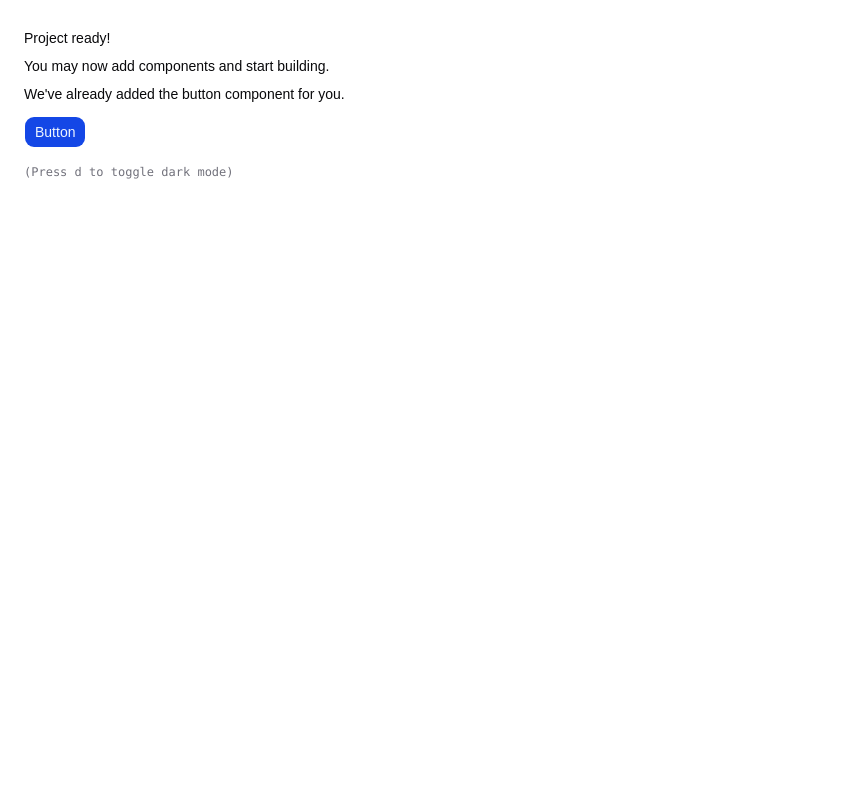
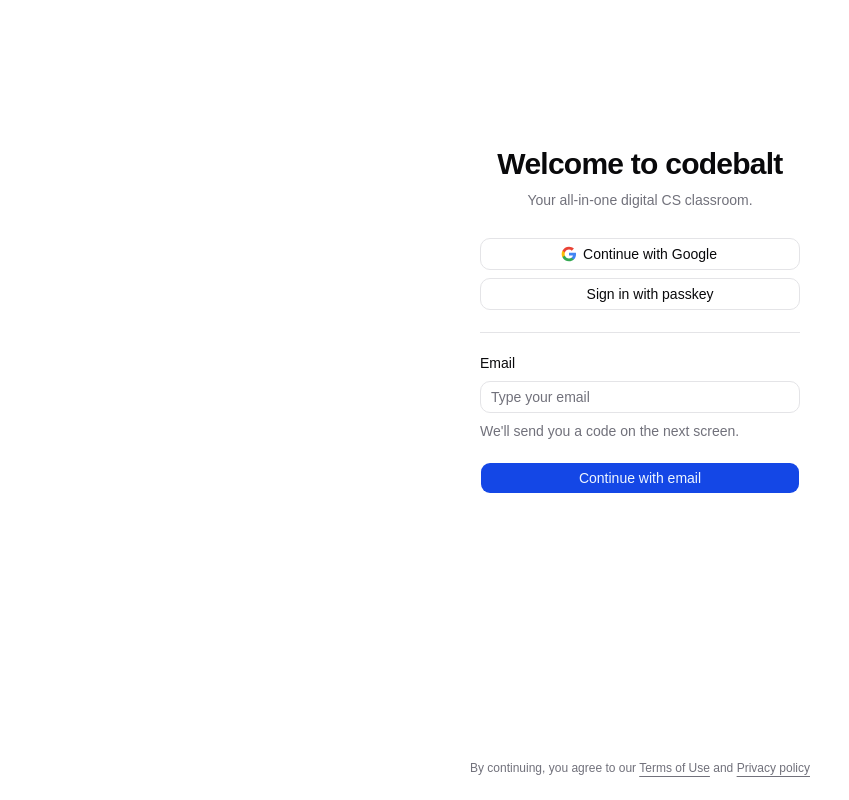
Before and after one commit to babaoboa/cb-w, a React (Vite) app: page / in a window 1280 px wide. Shown: the whole page, without its empty margins (0-849 px from the left). Built offline with nearby package versions, Linux system fonts and the light colour scheme; some icons are missing.

Commit message:
feat: connect the login flow to mock auth helpers

```diff
--- a/src/App.tsx
+++ b/src/App.tsx
@@ -1,19 +1,83 @@
-import { Button } from "@/components/ui/button"
+import { useState, useTransition } from "react"
+
+import { ErrorState } from "@/components/error-state"
+import { HomeScreen } from "@/components/home-screen"
+import { LoginForm } from "@/components/login-form"
+import { VerifyEmailForm } from "@/components/verify-email-form"
+import { FieldDescription } from "@/components/ui/field"
+import { InvalidCodeError, sendLoginCode, verifyLoginCode } from "@/lib/auth"
 
 export function App() {
+  const [step, setStep] = useState<"email" | "verify" | "error" | "home">(
+    "email"
+  )
+  const [email, setEmail] = useState("")
+  const [codeError, setCodeError] = useState<string>()
+  const [pending, startTransition] = useTransition()
+
+  function sendCode(address: string) {
+    startTransition(async () => {
+      try {
+        await sendLoginCode(address)
+        setCodeError(undefined)
+        setStep("verify")
+      } catch {
+        setStep("error")
+      }
+    })
+  }
+
+  function verifyCode(code: string) {
+    startTransition(async () => {
+      try {
+        await verifyLoginCode(email, code)
+        setStep("home")
+      } catch (error) {
+        if (error instanceof InvalidCodeError) {
+          setCodeError(error.message)
+        } else {
+          setStep("error")
+        }
+      }
+    })
+  }
+
+  if (step === "home") {
+    return <HomeScreen onSignOut={() => setStep("email")} />
+  }
+
   return (
-    <div className="flex min-h-svh p-6">
-      <div className="flex max-w-md min-w-0 flex-col gap-4 text-sm leading-loose">
-        <div>
-          <h1 className="font-medium">Project ready!</h1>
-          <p>You may now add components and start building.</p>
-          <p>We&apos;ve already added the button component for you.</p>
-          <Button className="mt-2">Button</Button>
-        </div>
-        <div className="font-mono text-xs text-muted-foreground">
-          (Press <kbd>d</kbd> to toggle dark mode)
-        </div>
-      </div>
+    <div className="flex min-h-svh flex-col bg-background">
+      <main className="flex flex-1 items-center justify-center px-6 pb-24">
+        {step === "email" && (
+          <LoginForm
+            defaultEmail={email}
+            pending={pending}
+            onEmailSubmit={(value) => {
+              setEmail(value)
+              sendCode(value)
+            }}
+          />
+        )}
+        {step === "verify" && (
+          <VerifyEmailForm
+            email={email}
+            error={codeError}
+            pending={pending}
+            onBack={() => setStep("email")}
+            onCodeChange={() => setCodeError(undefined)}
+            onResend={() => sendCode(email)}
+            onVerify={verifyCode}
+          />
+        )}
+        {step === "error" && <ErrorState onBack={() => setStep("email")} />}
+      </main>
+      <footer className="p-6">
+        <FieldDescription className="mx-auto max-w-sm text-center text-xs text-balance">
+          By continuing, you agree to our <a href="#">Terms of Use</a> and{" "}
+          <a href="#">Privacy policy</a>
+        </FieldDescription>
+      </footer>
     </div>
   )
 }
--- /dev/null
+++ b/src/lib/auth.ts
@@ -0,0 +1,40 @@
+// Stand-in for the sign-in API until there is a backend. Requests fail while
+// the browser is offline. Instead of emailing the code, sendLoginCode logs it
+// to the browser console, and only the latest code sent to an address is
+// accepted. Replace these functions with calls to the real API.
+
+const pendingCodes = new Map<string, string>()
+
+export class InvalidCodeError extends Error {
+  constructor() {
+    super("That code is incorrect or has expired.")
+    this.name = "InvalidCodeError"
+  }
+}
+
+async function simulateRequest() {
+  await new Promise((resolve) => setTimeout(resolve, 600))
+  if (!navigator.onLine) {
+    throw new Error("Network request failed")
+  }
+}
+
+function generateCode() {
+  const [value] = crypto.getRandomValues(new Uint32Array(1))
+  return String(value % 1_000_000).padStart(6, "0")
+}
+
+export async function sendLoginCode(email: string) {
+  await simulateRequest()
+  const code = generateCode()
+  pendingCodes.set(email, code)
+  console.info(`Login code for ${email}: ${code}`)
+}
+
+export async function verifyLoginCode(email: string, code: string) {
+  await simulateRequest()
+  if (pendingCodes.get(email) !== code) {
+    throw new InvalidCodeError()
+  }
+  pendingCodes.delete(email)
+}
```
